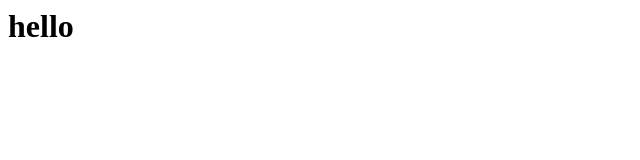
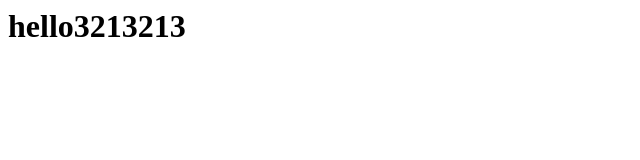
Before and after one commit to aodh-aravind/simpl, a plain HTML site: page index.html in a window 1280 px wide. Shown: the whole page, without its empty margins (0-640 px from the left). Drawn offline with Linux system fonts and the light colour scheme.

Commit message:
index_modif

```diff
--- a/index.html
+++ b/index.html
@@ -3,7 +3,7 @@
     <body>
         <div></div>
         <div>
-            <h1>hello</h1>
+            <h1>hello3213213</h1>
         </div>
     </body>
 </html>
```
